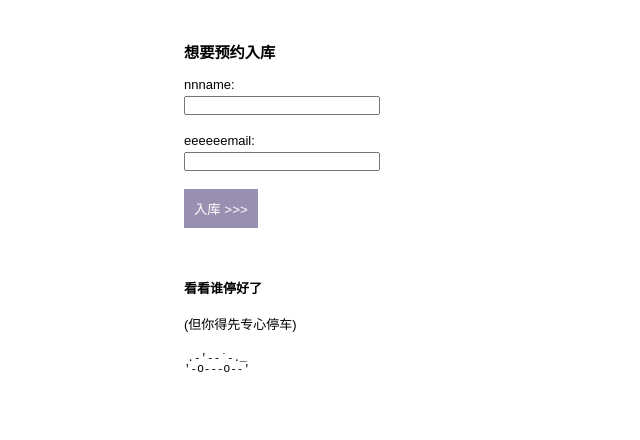
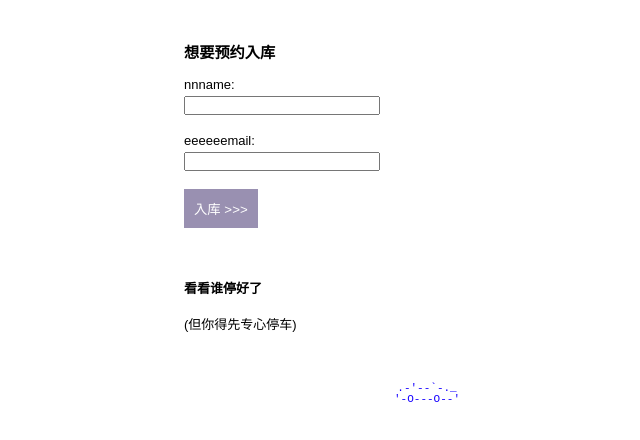
Before and after one commit to rect-repair/jiemianxia, a plain HTML site: page html_parking_lot/index.html in a window 1280 px wide. Shown: the whole page, without its empty margins (306-946 px from the left). Drawn offline with Linux system fonts and the light colour scheme.

Commit message:
Update index.html

```diff
--- a/html_parking_lot/index.html
+++ b/html_parking_lot/index.html
@@ -81,7 +81,7 @@
         <img id="thank-img" src="./images/html2.JPG" alt="Welcome to the parking lot！" style="max-width:50%; height:auto;">
     </div>
    <div class="park">
-        <div class="person person1">
+        <div class="person1 person2">
             .-'--`-._<br>
           '-O---O--'<br>
 
```
